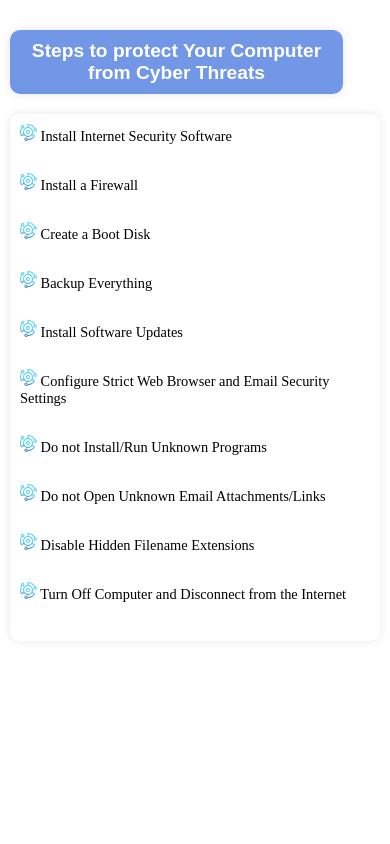
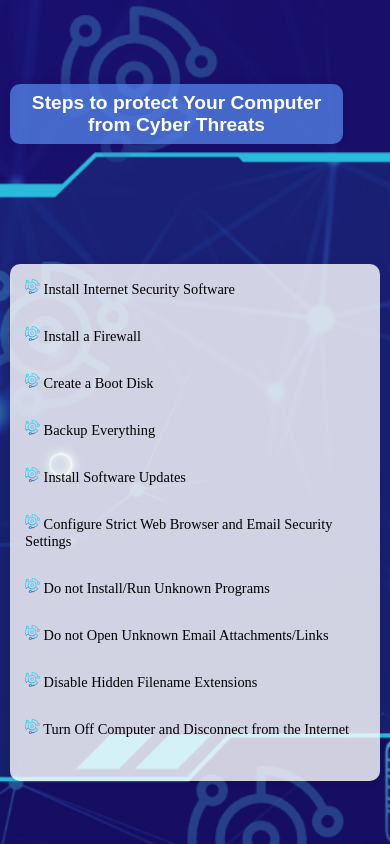
Before and after one commit to Bongeka-Bhungane/cyber-poster, a plain HTML site: page index.html in a window 390 px wide. Drawn offline with Linux system fonts and the light colour scheme.

Commit message:
added the media queiry

```diff
--- a/index.html
+++ b/index.html
@@ -6,7 +6,7 @@
     <title>Cyber Poster</title>
     <link rel="stylesheet" href="styles.css">
 </head>
-<body>
+<body style="background-image: url(media/background.png); background-size: cover; position: absolute;">
     <header>
         <h1>Steps to protect Your Computer from Cyber Threats</h1>
     </header>
--- a/styles.css
+++ b/styles.css
@@ -1,7 +1,15 @@
+*{
+   margin: 0;
+   padding: 0;
+   box-sizing: border-box;
+}
+
+html {
+    width: 100%;
+    height: 100%;
+}
+
 body {
-    background-image: url('background-img.jpg');
-    background-size: cover;
-    background-position: center;
     background-repeat: no-repeat;
     height: 100vh;
     margin: 0;
@@ -10,8 +18,15 @@ body {
     align-items: center;
     padding: 20px;
     box-sizing: border-box;
+    width: 100%;
+    justify-content: center;
 }
 
+section {
+    width: 100%;
+    display: flex;
+    justify-content: center;
+}
 h1 {
     color: #fff;
     text-align: center;
@@ -28,13 +43,12 @@ h1 {
 ul {
     list-style-type: none;
     padding: 20px;
-    margin: 0;
     background-color: rgba(255, 255, 255, 0.8);
     border-radius: 10px;
     box-shadow: 0 0 10px rgba(0, 0, 0, 0.1);
     max-width: 600px;
     width: 100%;
-    box-sizing: border-box;
+    margin-top: 100px;
 }
 
 ul li {
@@ -43,7 +57,18 @@ ul li {
     word-wrap: break-word;
 }
 
-@media (max-width: 786px) {
+@media screen and (max-width: 768px) {
+  h1 {
+    font-size: 1.4rem;
+    padding: 8px 15px;
+  }
+
+  ul li {
+    font-size: 0.95rem;
+  }
+}
+
+@media screen and (max-width: 480px) {
   body {
     padding: 10px;
   }
@@ -53,10 +78,15 @@ ul li {
   }
 
   ul {
-        padding: 10px;
+    padding: 15px;
   }
 
   ul li {
     font-size: 0.9rem;
+    gap: 8px;
+  }
+
+  ul li img {
+    width: 15px;
   }
 }
```
Lines whose indentation alone changed are shown as unchanged.
